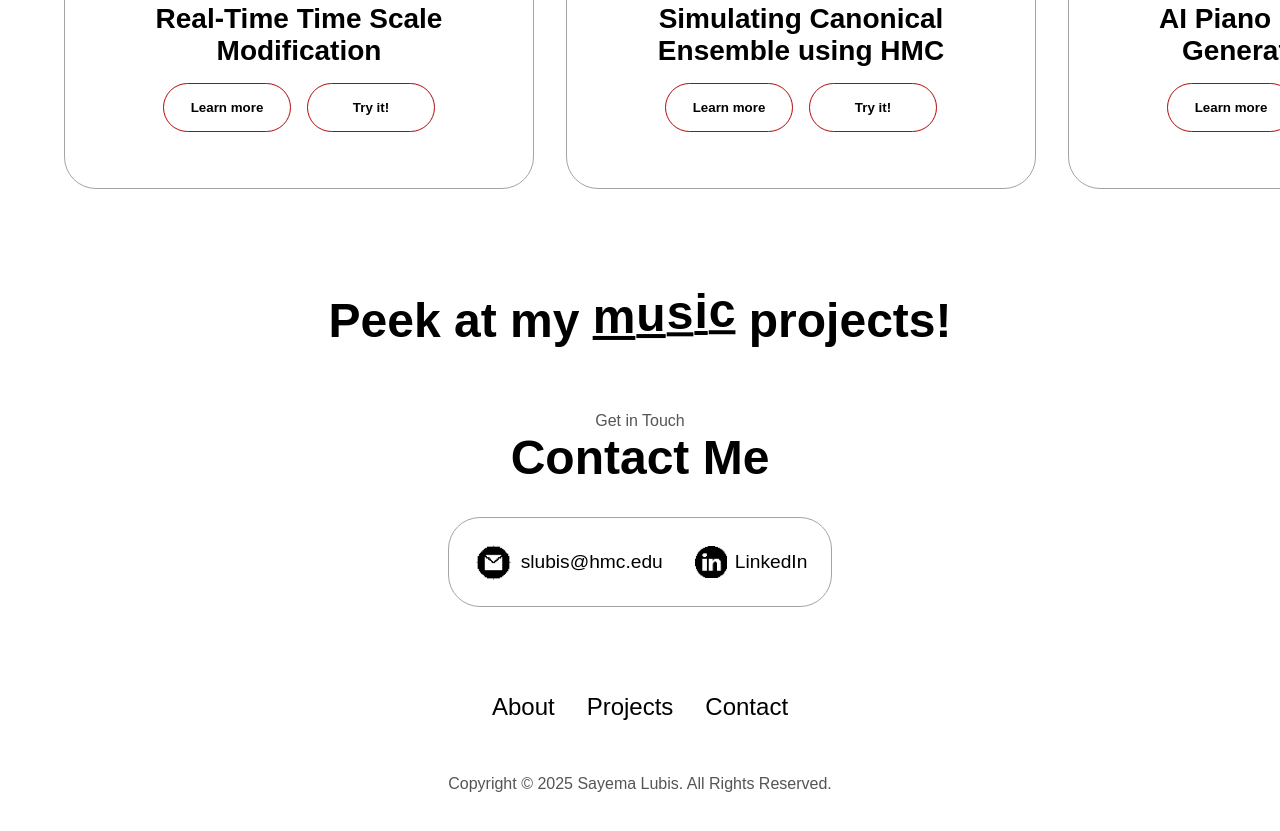
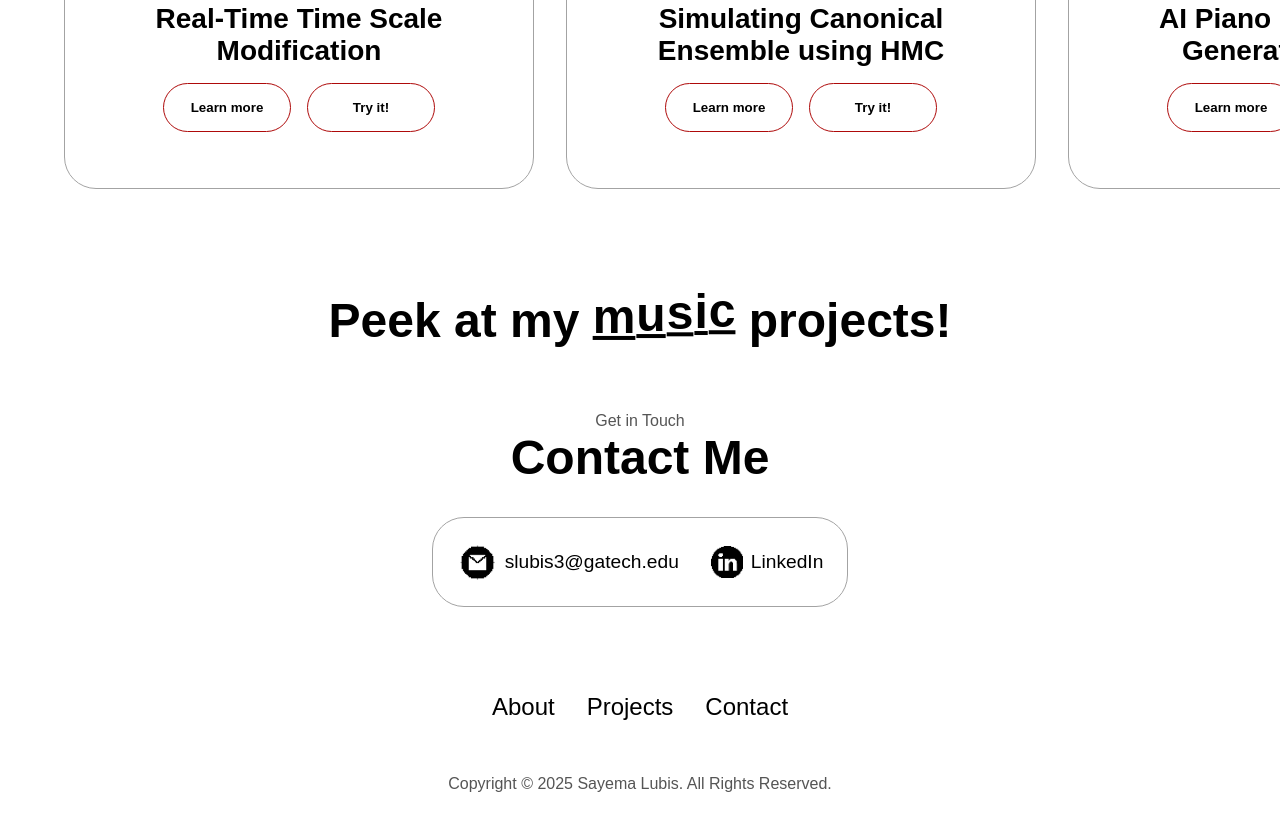
Before and after one commit to sayemanadira/sayemanadira.github.io, a plain HTML site: page index.html in a window 1280 px wide. Shown: the part 2121-2952 px from the top of the page. Drawn offline with Linux system fonts and the light colour scheme; a web font is replaced by a local one.

Commit message:
updated email contact

```diff
--- a/index.html
+++ b/index.html
@@ -357,7 +357,7 @@
             alt="Email icon"
             class="icon contact-icon email-icon"
           />
-          <p><a href="mailto:examplemail@gmail.com">slubis@hmc.edu</a></p>
+          <p><a href="mailto:slubis3@gatech.edu">slubis3@gatech.edu</a></p>
         </div>
         <div class="contact-info-container">
           <img
```
